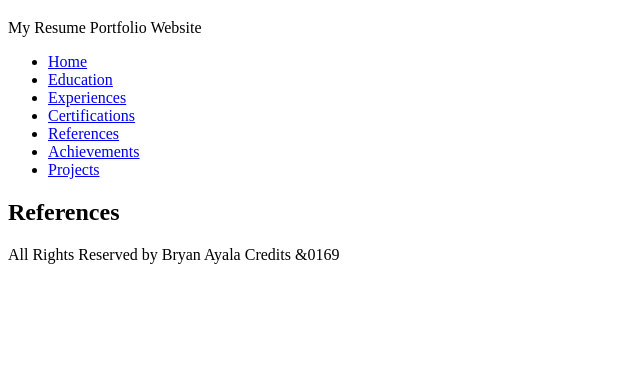
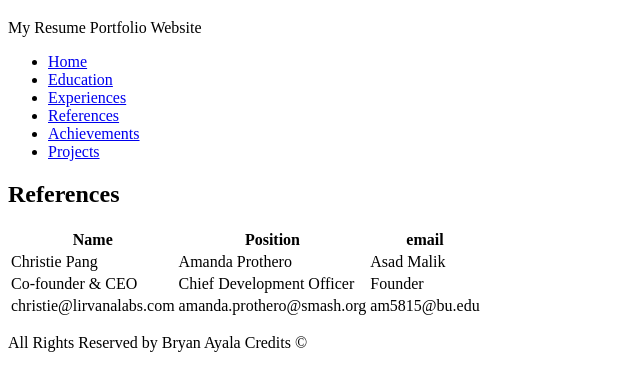
Before and after one commit to BryanAyala123/mp-1, a plain HTML site: page pages/references.html in a window 1280 px wide. Shown: the part 61-452 px from the top of the page, without its empty margins (0-640 px from the left). Drawn offline with Linux system fonts and the light colour scheme.

Commit message:
html content for external pages updated with assets

```diff
--- a/pages/references.html
+++ b/pages/references.html
@@ -12,24 +12,45 @@
 
         <nav>
             <ul>
-                <li> <a href="index.html">Home</a> </li>
-                <li> <a href="pages/education.html">Education</a> </li>
-                <li> <a href="pages/experiences.html">Experiences</a> </li>
-                <li> <a href="pages/certifications.html">Certifications</a> </li>
-                <li> <a href="pages/references.html">References</a> </li>
-                <li> <a href="pages/achievements.html">Achievements</a> </li>
-                <li> <a href="pages/projects.html">Projects</a> </li>
+                <li> <a href="../index.html">Home</a> </li>
+                <li> <a href="education.html">Education</a> </li>
+                <li> <a href="experiences.html">Experiences</a> </li>
+                <li> <a href="references.html">References</a> </li>
+                <li> <a href="achievements.html">Achievements</a> </li>
+                <li> <a href="projects.html">Projects</a> </li>
             </ul>
         </nav>
 
         <main>
             <div>
                 <h2>References</h2>
+                <table>
+                    <tr>
+                        <th>Name</th>
+                        <th>Position</th>
+                        <th>email</th>
+                    </tr>
+                    <tr>
+                        <td>Christie Pang</td>
+                        <td>Amanda Prothero</td>
+                        <td>Asad Malik</td>
+                    </tr>
+                    <tr>
+                        <td>Co-founder & CEO</td>
+                        <td>Chief Development Officer</td>
+                        <td>Founder</td>
+                    </tr>
+                    <tr>
+                        <td>christie@lirvanalabs.com</td>
+                        <td>amanda.prothero@smash.org</td>
+                        <td>am5815@bu.edu</td>
+                    </tr>
+                </table>
             </div>
         </main>
 
         <footer>
-            <p>All Rights Reserved by Bryan Ayala <a>Credits</a> &0169</p>
+            <p>All Rights Reserved by Bryan Ayala <a>Credits</a> &#169;</p>
         </footer>
     </body>
 </html>
```
Also changed, not shown: index.html (+2 -2 lines), pages/achievements.html (+10 -10 lines), pages/certifications.html (+10 -8 lines), pages/education.html (+8 -8 lines), pages/experiences.html (+29 -8 lines), pages/projects.html (+8 -8 lines), assets/come-back-soon.jpeg (added), assets/rhett-signable.jpeg (added), 2 other files.
